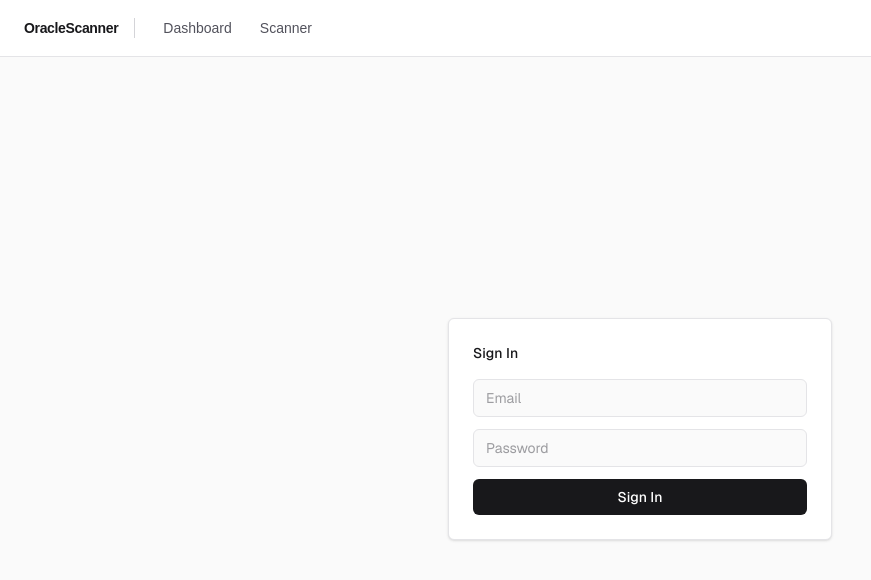
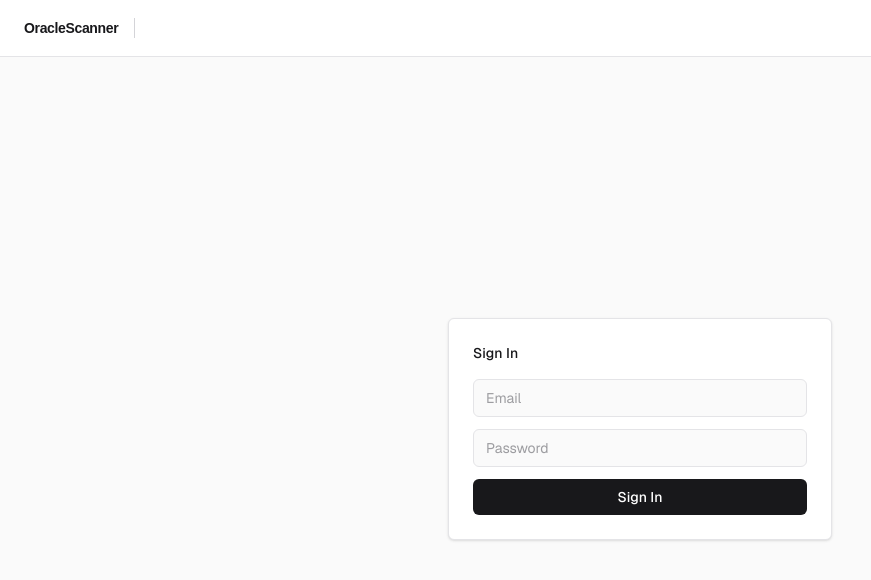
Before and after one commit to alexb192/OracleScanner, a Next.js app: page /login in a window 1280 px wide. Shown: the top 580 px of the page, without its empty margins (0-871 px from the left). Built offline with nearby package versions, Linux system fonts and the light colour scheme; no server answers.

Commit message:
header links hidden without session

```diff
--- a/app/ui/header.tsx
+++ b/app/ui/header.tsx
@@ -15,6 +15,8 @@ export default async function Header() {
           </span>
           <div className="hidden sm:block h-5 w-px bg-zinc-300 dark:bg-zinc-700" />
           <nav className="flex items-center gap-1">
+            {session?.user && (
+              <div>
                 <Link
                   href="/dashboard"
                   className="rounded-md px-1.5 sm:px-3 py-1.5 text-xs sm:text-sm text-zinc-600 transition hover:bg-zinc-100 hover:text-zinc-900 dark:text-zinc-400 dark:hover:bg-zinc-800 dark:hover:text-white"
@@ -27,6 +29,8 @@ export default async function Header() {
                 >
                   Scanner
                 </Link>
+              </div>
+            )}
             {session?.user.admin && (
               <Link
                 href="/accounts"
```
Lines whose indentation alone changed are shown as unchanged.
